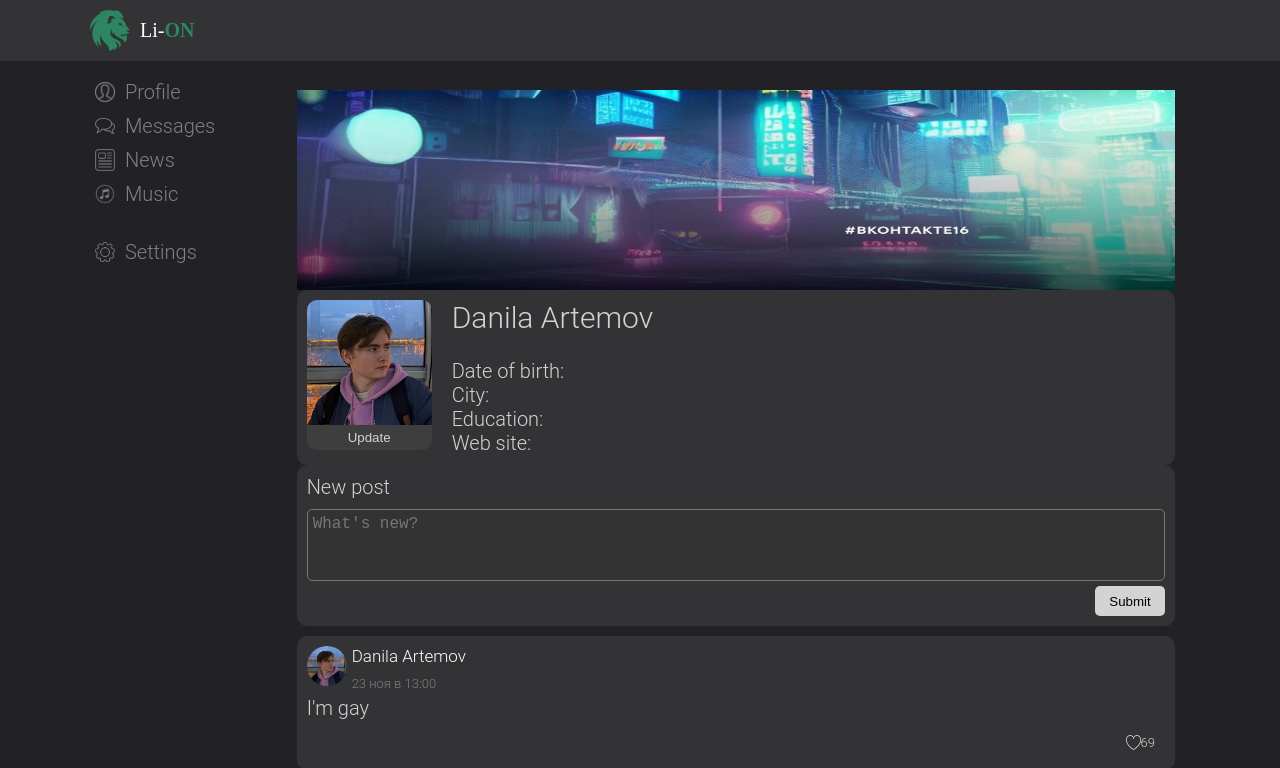
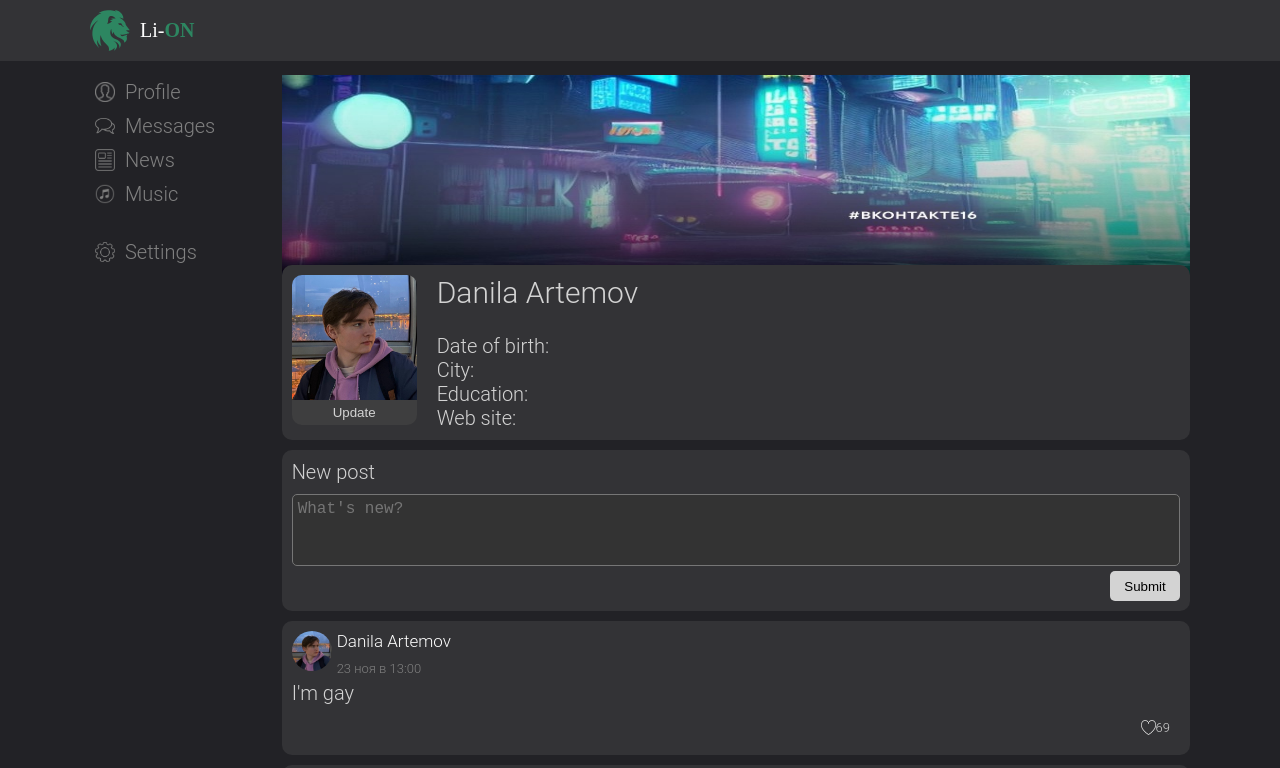
Before and after one commit to lonsdale007/first-app, a React (Create React App) app: page /profile in a window 1280 px wide. Shown: the top 768 px of the page. Built offline with nearby package versions, Linux system fonts and the light colour scheme; a web font is replaced by a local one.

Commit message:
настроил гриды

```diff
--- a/src/components/Profile/Profile.module.css
+++ b/src/components/Profile/Profile.module.css
@@ -1,10 +1,12 @@
 .profile {
     grid-area: content;
+    display: grid;
+    grid-template-areas:
+    "cover"
+    "info"
+    "posts";
+    grid-template-rows: 180px auto auto;
+    grid-gap: 10px;
     background-color: transparent;
     border-radius: 10px;
-    padding: 15px;
 }
-
-.cover {
-    display: flex;
-}
```
